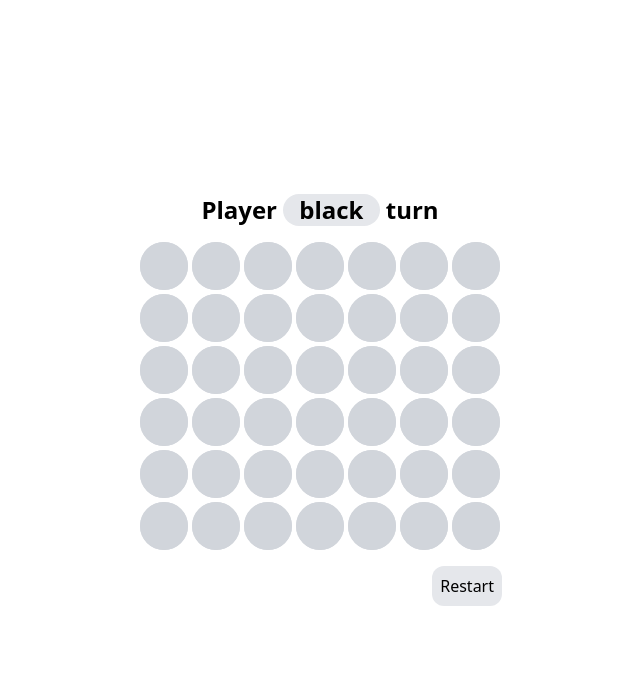
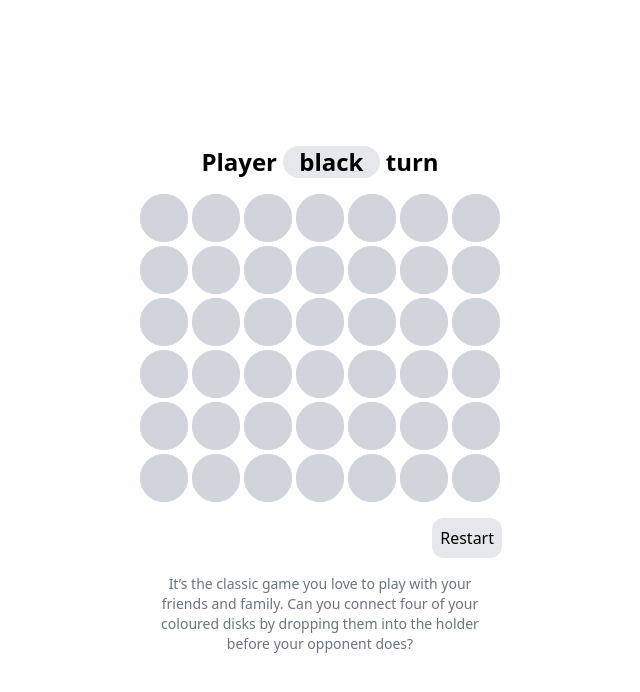
Before and after one commit to Dimirolz/connect-4-test, a React app: page / in a window 1280 px wide. Shown: the top 692 px of the page, without its empty margins (320-960 px from the left). Built offline with nearby package versions, Linux system fonts and the light colour scheme; the HTML template or start-up script is replaced by a standard one.

Commit message:
feat: game description

```diff
--- a/src/App.tsx
+++ b/src/App.tsx
@@ -1,12 +1,14 @@
-// @TODO: create game history
-// @TODO: write tests for 4 type of wins and for draw
-
 import Board from './components/Board'
 
 export default function App() {
 	return (
-		<div className="container flex h-screen items-center justify-center">
+		<div className="container flex flex-col h-screen items-center justify-center">
 			<Board />
+
+			<p className="text-center text-sm text-gray-500 mt-4 max-w-[350px]">
+				It’s the classic game you love to play with your friends and family. Can you connect four of
+				your coloured disks by dropping them into the holder before your opponent does?
+			</p>
 		</div>
 	)
 }
```
